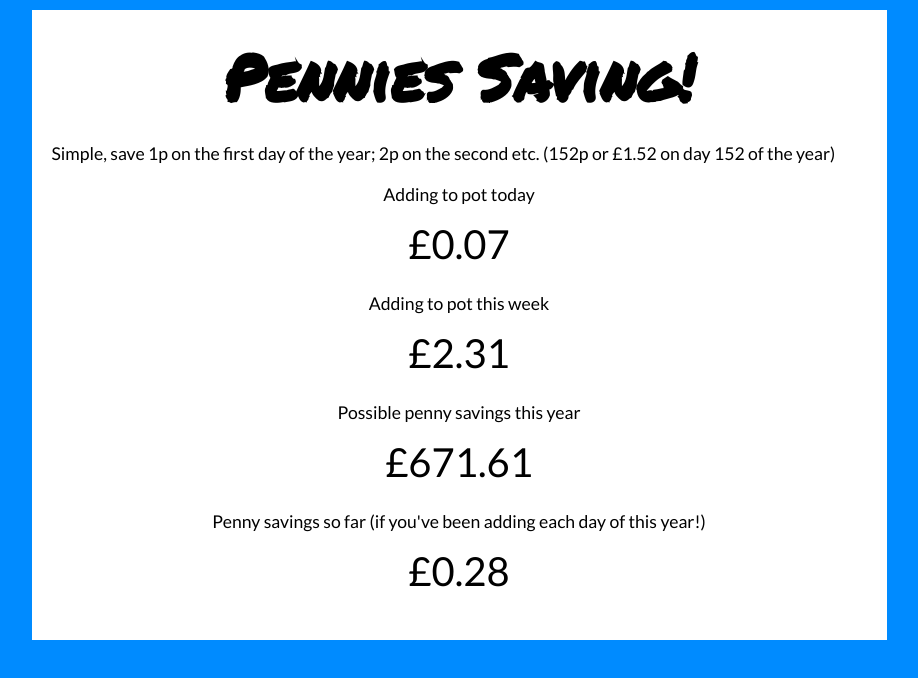
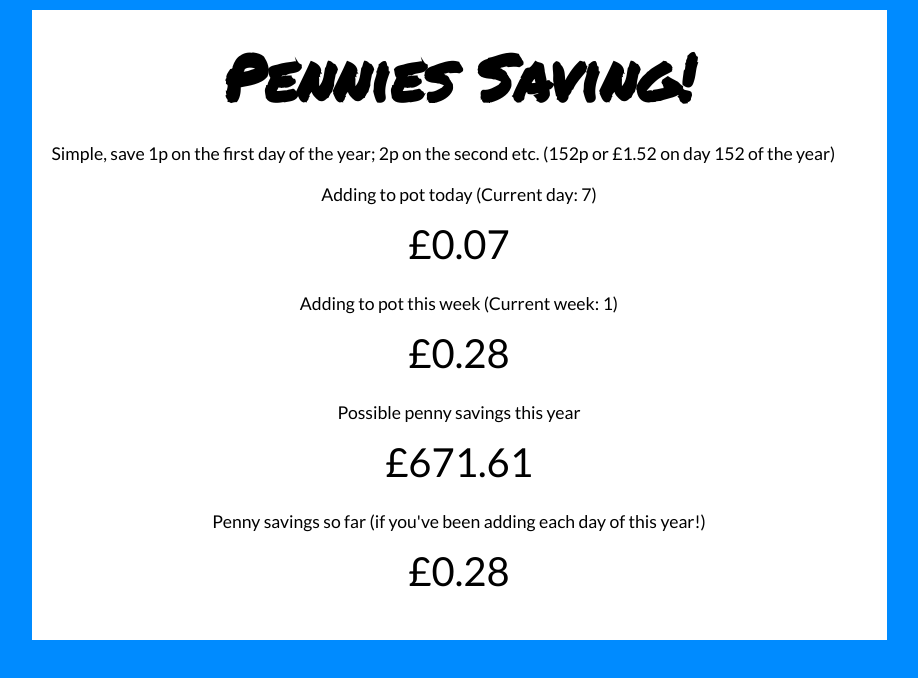
Before and after one commit to dafzthomas/savings, a plain HTML site: page index.html in a window 1280 px wide. Shown: the whole page, without its empty margins (181-1099 px from the left). Drawn offline with Linux system fonts and the light colour scheme.

Commit message:
fixed calculations added more info

```diff
--- a/index.html
+++ b/index.html
@@ -16,11 +16,11 @@
                 <p>Simple, save 1p on the first day of the year; 2p on the second etc. (152p or £1.52 on day 152 of the year)</p>
             </div>
             <div class="savings add-today">
-                <p>Adding to pot today</p>
+                <p>Adding to pot today (Current day: <span id="currentDay"></span>)</p>
                 <div class="monies">£<span id="addToday">Oops I don't know! Please enable JavaScript</span></div>
             </div>
             <div class="savings add-this-week">
-                <p>Adding to pot this week</p>
+                <p>Adding to pot this week (Current week: <span id="currentWeek"></span>)</p>
                 <div class="monies">£<span id="possibleSavingsPennyThisWeekElement">Oops I don't know! Please enable JavaScript</span></div>
             </div>
             <div class="savings possible-savings">
--- a/script.js
+++ b/script.js
@@ -5,13 +5,15 @@ Date.prototype.isLeapYear = function(utc) {
     return !(y % 4) && (y % 100) || !(y % 400);
 };
 
-Date.prototype.getWeek = function() {
-    var onejan = new Date(this.getFullYear(), 0, 1);
-    return Math.ceil((((this - onejan) / 86400000) + onejan.getDay() + 1) / 7);
+Date.prototype.getWeekNumber = function(){
+    var d = new Date(+this);
+    d.setHours(0,0,0);
+    d.setDate(d.getDate()+4-(d.getDay()||7));
+    return Math.floor((((d-new Date(d.getFullYear(),0,1))/8.64e7)+1)/7);
 };
 
 var myArray = [],
-    currentWeek = (new Date()).getWeek();
+    currentWeek = (new Date()).getWeekNumber();
 
 var populateArray = function () {
     for(var i = 1; i <= 365; i++) {
@@ -38,7 +40,7 @@ var getPennySavingSoFar = function (currentDay) {
     return cost;
 };
 
-var getPennyCostForEachWeek = function (currentWeek, currentDay) {
+var getPennyCostForEachWeek = function () {
     var weeks = [],
         weeksCost = [];
 
@@ -114,10 +116,18 @@ var runMaths = function () {
     }
 
     console.log('week number:   ', currentWeek);
+    console.log('weeksCostArray:   ', weeksCostArray);
+    console.log('weeksCostArray length:   ', weeksCostArray.length);
 
-    console.log('saving this week (pennies): -- £', weeksCostArray[currentWeek] / 100);
+    console.log('saving this week (pennies): -- £', weeksCostArray[currentWeek - 1] / 100);
 
-    var possibleSavingsPennyThisWeek = weeksCostArray[currentWeek] / 100;
+    var currentWeekAnim = new countUp("currentWeek", 0, currentWeek, 0, 2.5, animOptions);
+    currentWeekAnim.start();
+
+    var currentDay = new countUp("currentDay", 0, currentDay, 0, 2.5, animOptions);
+    currentDay.start();
+
+    var possibleSavingsPennyThisWeek = weeksCostArray[currentWeek - 1] / 100;
     if (possibleSavingsPennyThisWeek < 1) {
         possibleSavingsPennyThisWeekElement.innerHTML = possibleSavingsPennyThisWeek;
     } else {
```
